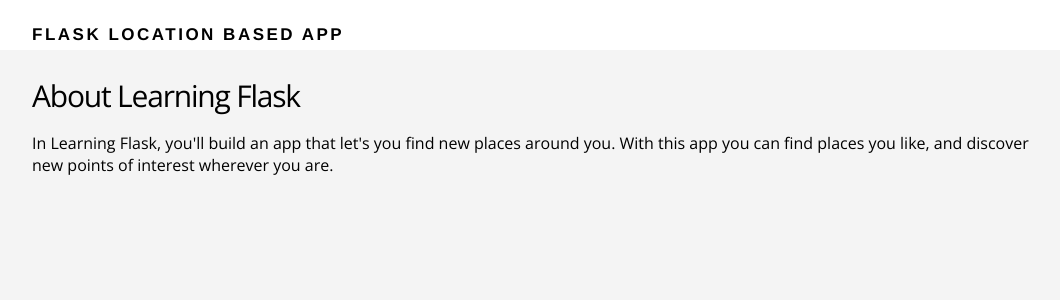
After one commit to Barnez299/flasklocationapp, a Flask app: page /about in a window 1280 px wide. The commit adds this page. Shown: the top 300 px of the page, without its empty margins (108-1168 px from the left). Run offline with Flask 2, Linux system fonts and the light colour scheme; some libraries are stand-ins or nearby versions.

Commit message:
added about page

```diff
--- a/routes.py
+++ b/routes.py
@@ -6,6 +6,10 @@ app = Flask(__name__)
 def index():
     return render_template('index.html')
 
+@app.route('/about')
+def about():
+    return render_template('about.html')
+
 
 if __name__=='__main__':
     app.run(debug=True)
--- /dev/null
+++ b/templates/about.html
@@ -0,0 +1,10 @@
+{% extends "layout.html" %} {% block content %}
+<main class="about-section">
+    <div class="container">
+
+        <h2>About Learning Flask</h2>
+        <p>In Learning Flask, you'll build an app that let's you find new places around you. With this app you can find places you like, and discover new points of interest wherever you are.</p>
+    </div>
+
+</main>
+{% endblock %}
--- a/templates/index.html
+++ b/templates/index.html
@@ -6,7 +6,7 @@
         <div class="section-content">
             <h2>Discover places near you.</h2>
             <a href="#" class="btn-primary">Sign up</a>
-            <a href="#" class="btn-secondary">Learn more</a>
+            <a href="{{ url_for('about')}}" class="btn-secondary">Learn more</a>
         </div>
 
         <div class="section-device">
```
